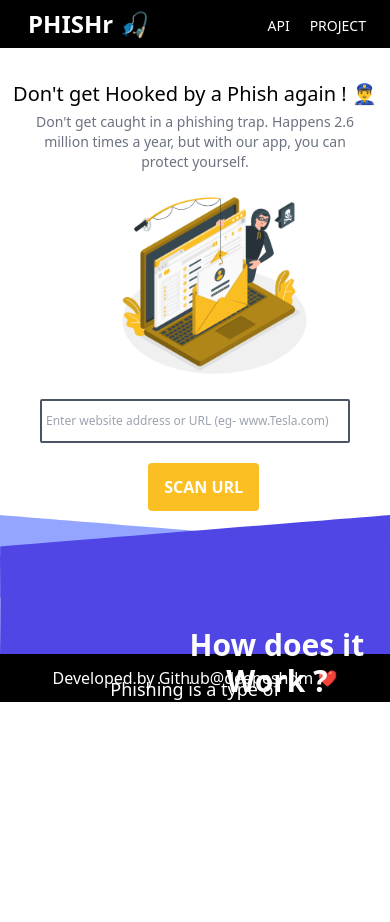
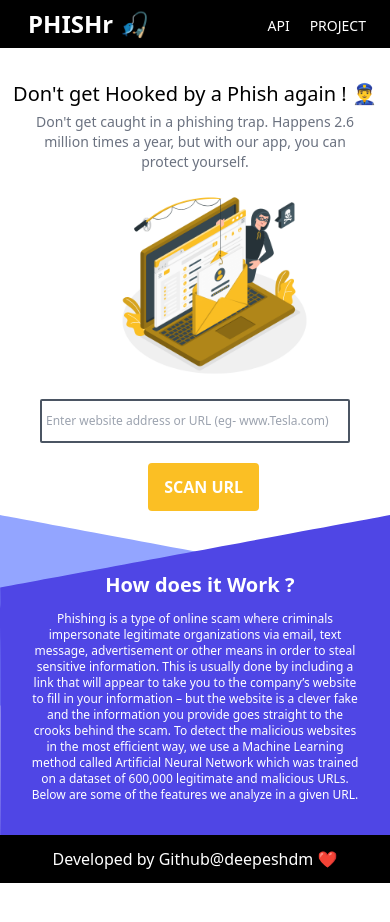
Before and after one commit to deepeshdm/phishr, a React (Create React App) app: page / in a window 390 px wide. Shown: the top 922 px of the page. After the commit the page ends 883 px from the top, so only its background shows below. Built offline with nearby package versions, Linux system fonts and the light colour scheme.

Commit message:
added responsive

```diff
--- a/src/components/body-secondary/SecondaryBody.js
+++ b/src/components/body-secondary/SecondaryBody.js
@@ -6,12 +6,16 @@ export function SecondaryBody() {
   return (
     <>
       <div className="relative">
-        <img src={BackgroundShape} alt="BackgroundImage" className="mt-1" />
-        <p className="absolute top-28 left-[42%] text-white font-semibold text-3xl text-roboto text-center">
-          {" "}
-          How does it Work ?{" "}
+        <img src={BackgroundShape} alt="BackgroundImage" className="mt-1 max-sm:h-80 sm:max-lg:h-96" />
+        <p className="text-white font-semibold text-roboto text-center absolute max-sm:top-14 top-16 lg:top-24 text-2xl
+        min-[350px]:left-[27%] min-[400px]:left-[33%] min-[520px]:left-[38%] md:left-[40%] lg:left-[42%]
+        min-[350px]:text-xl lg:text-3xl">
+          How does it Work ?
         </p>
-        <p className="absolute top-40 text-roboto text-white font-light text-lg mx-24 text-center">
+        <p className="absolute text-roboto text-white font-light text-center
+         max-sm:text-xs sm:text-sm md:text-base lg:text-lg max-sm:top-24 top-24 lg:top-36 max-md:mx-7 md:mx-14 lg:mx-20
+
+        ">
           Phishing is a type of online scam where criminals impersonate
           legitimate organizations via email, text message, advertisement or
           other means in order to steal sensitive information. This is usually
--- a/src/components/body-secondary/UrlFeatures.js
+++ b/src/components/body-secondary/UrlFeatures.js
@@ -5,16 +5,16 @@ export function UrlFeatures(){
 
     return(
         <>
-       <div className="flex flex-row absolute bottom-14 gap-x-10 ml-36 text-roboto">
+       <div className="flex flex-row bottom-14 gap-x-10 text-roboto xl:ml-36">
 
-       <div className=" bg-white w-96 px-8 py-4 rounded-md opacity-95">
+       <div className=" bg-white w-96 px-8 py-4 rounded-md opacity-95 border-2 border-black">
             <p className="font-bold text-gray-800 text-xl text-center"> Length Features </p>
             <p className="text-center text-gray-800 text-sm mt-2"> The length of the URL, hostname, path, and top-level domain could potentially be indicators of malicious activity.
                 For example, a URL with a very long hostname or path could be more suspicious than a shorter one.
             </p>
         </div>
 
-        <div className=" bg-white w-96 px-8 py-4 rounded-md opacity-95">
+        <div className=" bg-white w-96 px-8 py-4 rounded-md opacity-95 border-2 border-black">
             <p className="font-bold text-gray-800 text-xl text-center"> Count Features </p>
             <p className="text-center text-sm mt-2 text-gray-800">
             The number of letters, digits, special characters, and directories in a URL could also be useful indicators. For example,
@@ -22,7 +22,7 @@ export function UrlFeatures(){
             </p>
         </div>
 
-        <div className=" bg-white w-96 px-8 py-4 rounded-md opacity-95">
+        <div className=" bg-white w-96 px-8 py-4 rounded-md opacity-95 border-2 border-black">
             <p className="font-bold text-gray-800 text-xl text-center"> Binary Features </p>
             <p className="text-center text-sm mt-2 text-gray-800">
             Whether the URL uses an IP address or URL shortening could be useful indicators as well. For example, a URL that uses an
```
Also changed, not shown: src/assets/BackgroundShape.svg.
